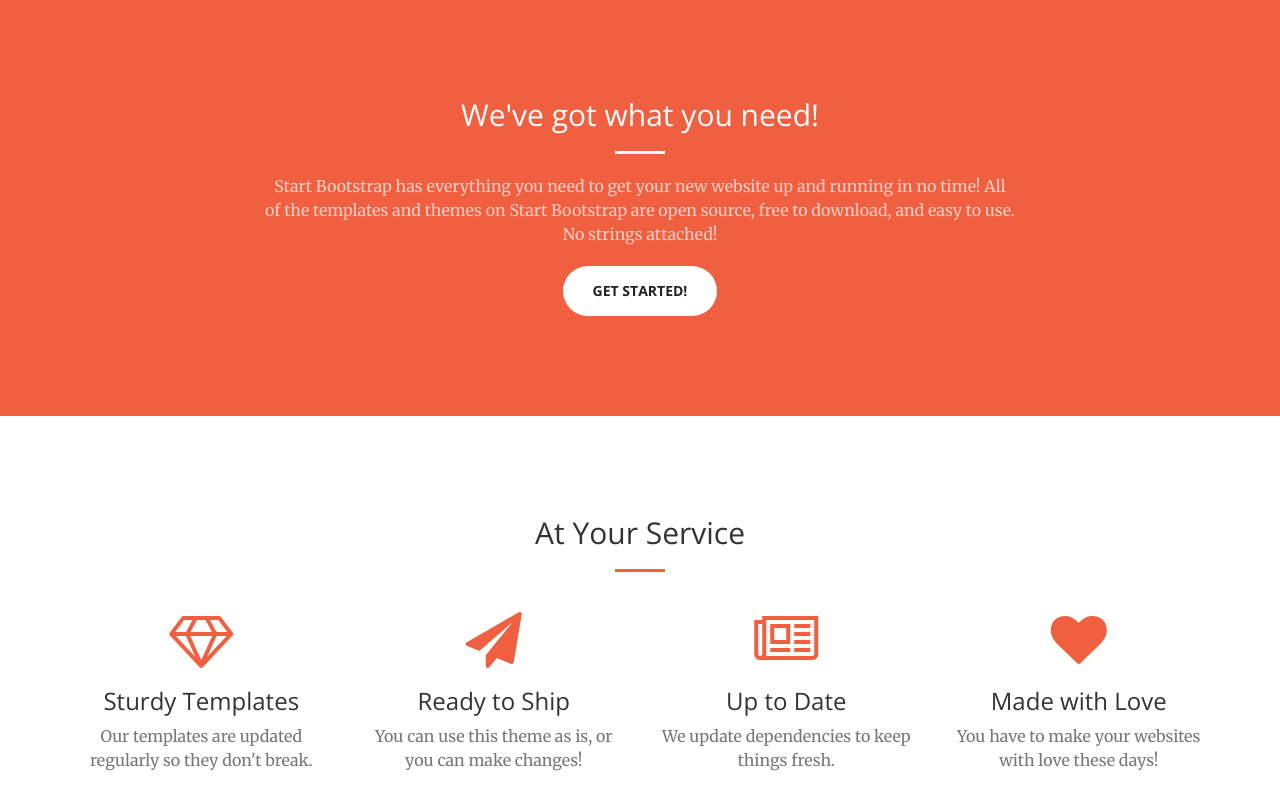
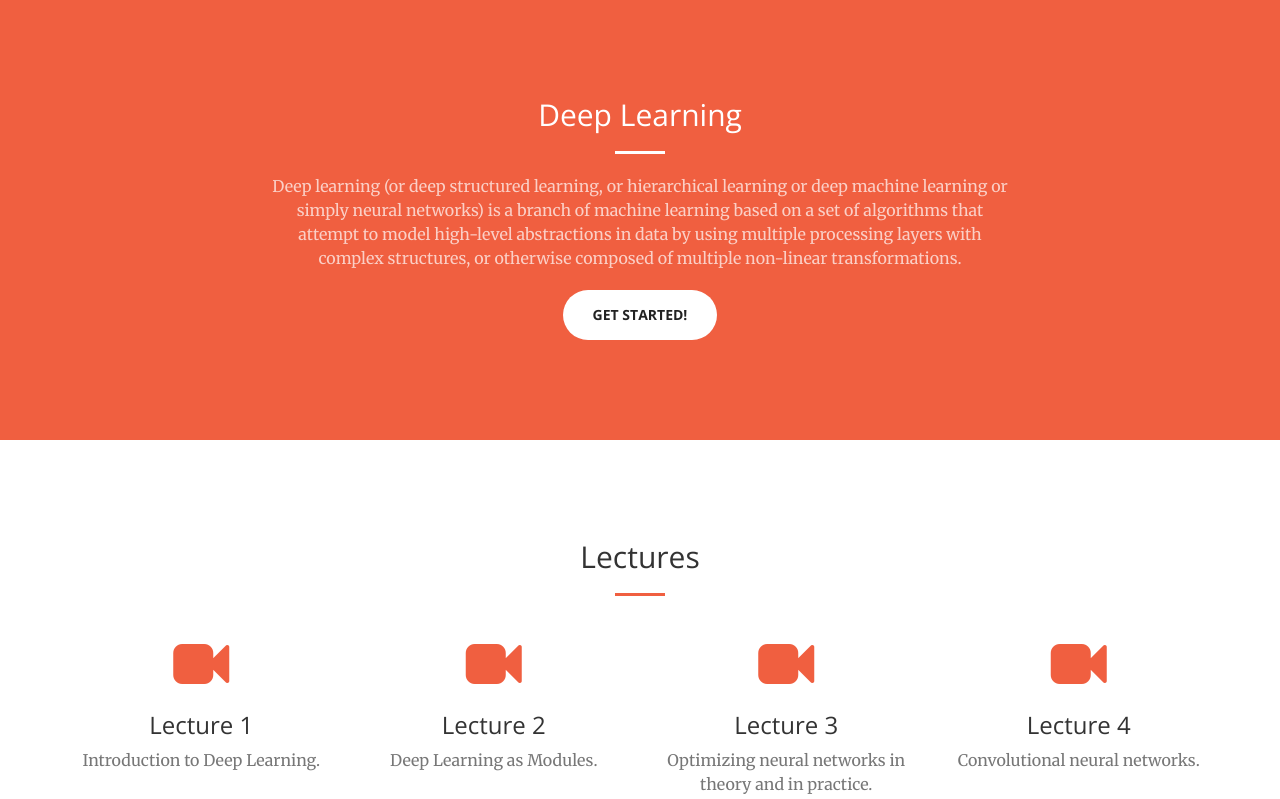
Before and after one commit to uvadlc/uvadlc.github.io, a plain HTML site: page index.html in a window 1280 px wide. Shown: the part 802-1601 px from the top of the page. Drawn offline with nearby package versions, Linux system fonts and the light colour scheme.

Commit message:
Changes to index.html

```diff
--- a/index.html
+++ b/index.html
@@ -92,9 +92,9 @@
         <div class="container">
             <div class="row">
                 <div class="col-lg-8 col-lg-offset-2 text-center">
-                    <h2 class="section-heading">We've got what you need!</h2>
+                    <h2 class="section-heading">Deep Learning</h2>
                     <hr class="light">
-                    <p class="text-faded">Start Bootstrap has everything you need to get your new website up and running in no time! All of the templates and themes on Start Bootstrap are open source, free to download, and easy to use. No strings attached!</p>
+                    <p class="text-faded">Deep learning (or deep structured learning, or hierarchical learning or deep machine learning or simply neural networks) is a branch of machine learning based on a set of algorithms that attempt to model high-level abstractions in data by using multiple processing layers with complex structures, or otherwise composed of multiple non-linear transformations.</p>
                     <a href="#" class="btn btn-default btn-xl">Get Started!</a>
                 </div>
             </div>
@@ -105,7 +105,7 @@
         <div class="container">
             <div class="row">
                 <div class="col-lg-12 text-center">
-                    <h2 class="section-heading">At Your Service</h2>
+                    <h2 class="section-heading">Lectures</h2>
                     <hr class="primary">
                 </div>
             </div>
@@ -114,30 +114,30 @@
             <div class="row">
                 <div class="col-lg-3 col-md-6 text-center">
                     <div class="service-box">
-                        <i class="fa fa-4x fa-diamond wow bounceIn text-primary"></i>
-                        <h3>Sturdy Templates</h3>
-                        <p class="text-muted">Our templates are updated regularly so they don't break.</p>
+                        <i class="fa fa-4x fa-video-camera wow bounceIn text-primary"></i>
+                        <h3>Lecture 1</h3>
+                        <p class="text-muted">Introduction to Deep Learning.</p>
                     </div>
                 </div>
                 <div class="col-lg-3 col-md-6 text-center">
                     <div class="service-box">
-                        <i class="fa fa-4x fa-paper-plane wow bounceIn text-primary" data-wow-delay=".1s"></i>
-                        <h3>Ready to Ship</h3>
-                        <p class="text-muted">You can use this theme as is, or you can make changes!</p>
+                        <i class="fa fa-4x fa-video-camera wow bounceIn text-primary"></i>
+                        <h3>Lecture 2</h3>
+                        <p class="text-muted">Deep Learning as Modules.</p>
                     </div>
                 </div>
                 <div class="col-lg-3 col-md-6 text-center">
                     <div class="service-box">
-                        <i class="fa fa-4x fa-newspaper-o wow bounceIn text-primary" data-wow-delay=".2s"></i>
-                        <h3>Up to Date</h3>
-                        <p class="text-muted">We update dependencies to keep things fresh.</p>
+                        <i class="fa fa-4x fa-video-camera wow bounceIn text-primary"></i>
+                        <h3>Lecture 3</h3>
+                        <p class="text-muted">Optimizing neural networks in theory and in practice.</p>
                     </div>
                 </div>
                 <div class="col-lg-3 col-md-6 text-center">
                     <div class="service-box">
-                        <i class="fa fa-4x fa-heart wow bounceIn text-primary" data-wow-delay=".3s"></i>
-                        <h3>Made with Love</h3>
-                        <p class="text-muted">You have to make your websites with love these days!</p>
+                        <i class="fa fa-4x fa-video-camera wow bounceIn text-primary"></i>
+                        <h3>Lecture 4</h3>
+                        <p class="text-muted">Convolutional neural networks.</p>
                     </div>
                 </div>
             </div>
@@ -244,8 +244,8 @@
     <aside class="bg-dark">
         <div class="container text-center">
             <div class="call-to-action">
-                <h2>Free Download at Start Bootstrap!</h2>
-                <a href="#" class="btn btn-default btn-xl wow tada">Download Now!</a>
+                <h2>Clone the projects from GitHub</h2>
+                <a href="https://github.com/uvadlc/uvadlc.github.io" class="btn btn-default btn-xl wow tada">Download Now!</a>
             </div>
         </div>
     </aside>
```
Also changed, not shown: 1 other file.
